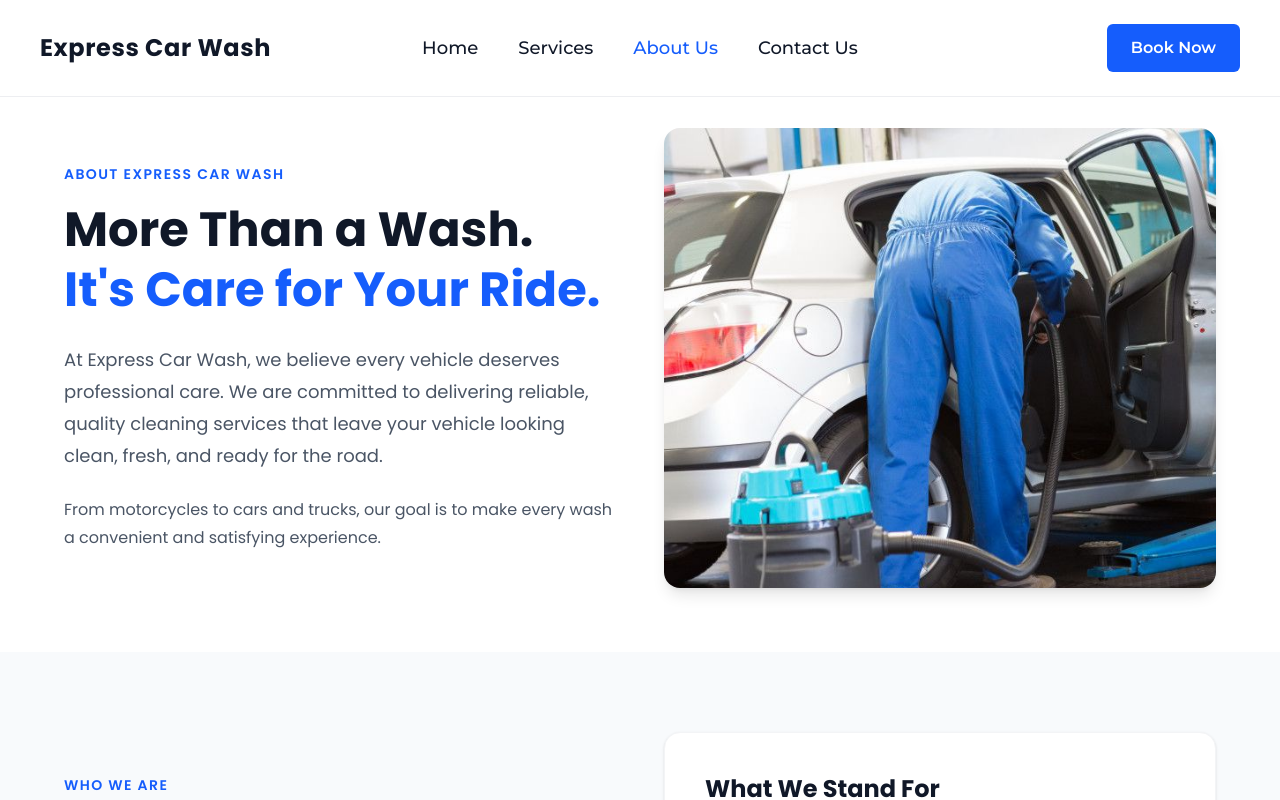
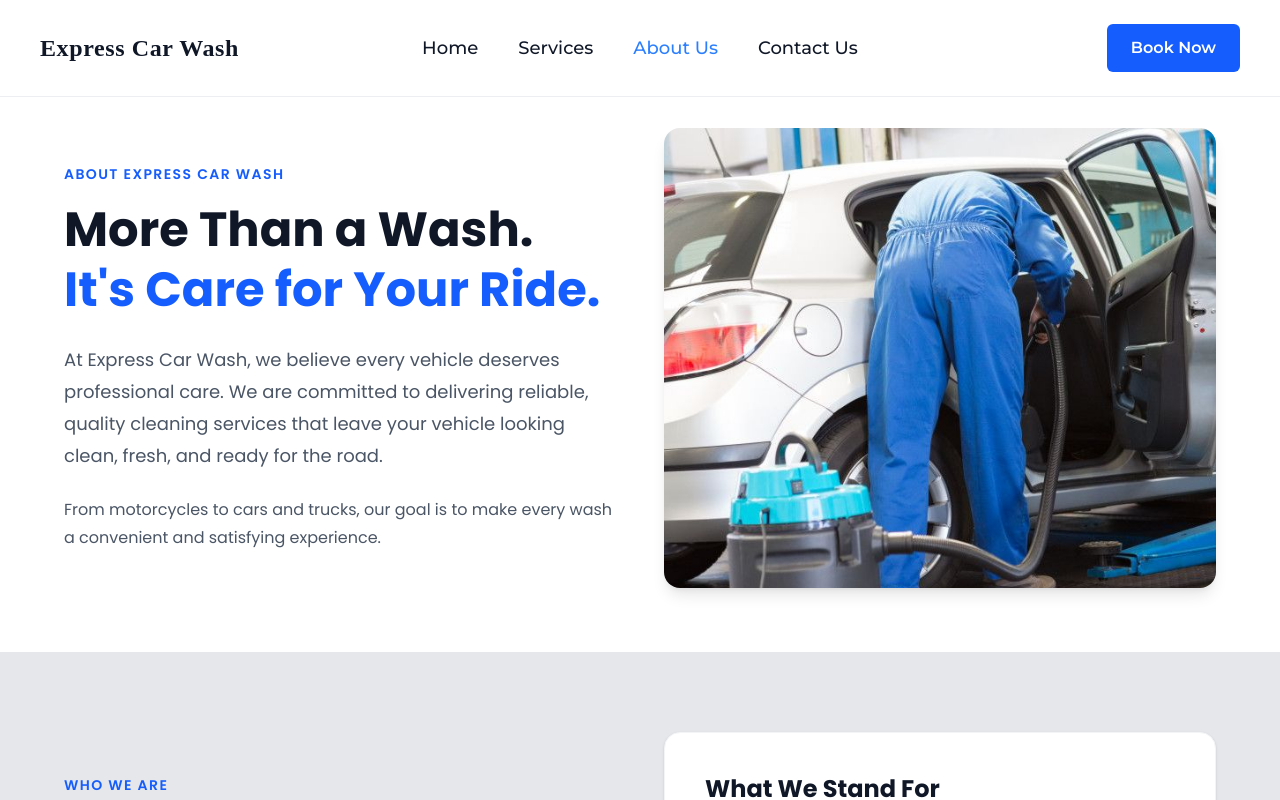
Before and after one commit to Blessed-19592/carwash-website, a React (Vite) app: page /about in a window 1280 px wide. Shown: the top 800 px of the page. Built offline with nearby package versions, Linux system fonts and the light colour scheme.

Commit message:
navabar fixed

```diff
--- a/src/components/Navbar.jsx
+++ b/src/components/Navbar.jsx
@@ -1,86 +1,99 @@
 import { Link, useLocation, NavLink } from 'react-router-dom'
+import { useEffect, useState } from 'react'
+
+const links = [
+  { to: '/', label: 'Home', end: true },
+  { to: '/services', label: 'Services' },
+  { to: '/about', label: 'About Us' },
+  { to: '/contact', label: 'Contact Us' },
+]
 
 function Navbar() {
+  const location = useLocation()
+  const [scrolled, setScrolled] = useState(false)
 
-  const location = useLocation()
+  useEffect(() => {
+    const handleScroll = () => {
+      setScrolled(window.scrollY > 50)
+    }
 
+    window.addEventListener('scroll', handleScroll)
+
+    // Check the initial scroll position
+    handleScroll()
+
+    return () => {
+      window.removeEventListener('scroll', handleScroll)
+    }
+  }, [])
+
+  // Pages that get a white navbar: Services and About Us
   const isLightPage = ['/services', '/about'].includes(location.pathname)
 
+  // When scrolled: light pages get white, all other pages (Home, Contact Us) get blue
+  const whiteNav = scrolled && isLightPage
+  const blueNav = scrolled && !isLightPage
+
+  // Dark text on light pages (and on the white bar), white text everywhere else
   const textColor = isLightPage ? 'text-gray-900' : 'text-white'
+
+  const navBg = !scrolled
+    ? 'bg-transparent py-6'
+    : isLightPage
+      ? 'bg-white/130 backdrop-blur-md shadow-lg py-4'
+      : 'bg-gray-950/95 backdrop-blur-md shadow-lg py-4'
+
+  // Active link must stay visible on the blue bar
+  const activeColor = blueNav
+    ? 'text-white underline underline-offset-8'
+    : 'text-blue-500'
+
+  const hoverColor = blueNav ? 'hover:text-blue-200' : 'hover:text-blue-500'
+
+  // Book Now button must not blend into the blue bar
+  const buttonStyle = blueNav
+    ? 'bg-white text-blue-600 hover:bg-blue-50'
+    : 'bg-blue-600 text-white hover:bg-blue-800'
+
   return (
-
-
     <nav
-  className={`absolute top-0 left-0 w-full z-50 flex items-center px-10 py-6 ${
-    isLightPage ? 'border-b border-gray-300/40' : ''
+      className={`fixed top-0 left-0 w-full z-50 flex items-center px-10 transition-all duration-300 ${navBg} ${
+        isLightPage && !scrolled ? 'border-b border-gray-300/40' : ''
       }`}
     >
       {/* Logo */}
       <Link
         to="/"
-        className={`text-2xl font-bold ${textColor} tracking-wide font-[times new roman]`}
+        className={`text-2xl font-bold ${textColor} tracking-wide font-[times_new_roman]`}
       >
         Express Car Wash
       </Link>
 
       {/* Center Navigation */}
       <div className="absolute left-1/2 -translate-x-1/2 flex items-center gap-10 text-lg font-medium font-[Montserrat]">
-
+        {links.map((link) => (
           <NavLink
-    to="/"
-    end
+            key={link.to}
+            to={link.to}
+            end={link.end}
             className={({ isActive }) =>
               `transition duration-300 ${
-        isActive ? 'text-blue-600' : `${textColor} hover:text-blue-500`
+                isActive ? activeColor : `${textColor} ${hoverColor}`
               }`
             }
           >
-    Home
+            {link.label}
           </NavLink>
-
-  <NavLink
-    to="/services"
-    className={({ isActive }) =>
-      `transition duration-300 ${
-        isActive ? 'text-blue-600' : `${textColor} hover:text-blue-500`
-      }`
-    }
-  >
-    Services
-  </NavLink>
-
-  <NavLink
-    to="/about"
-    className={({ isActive }) =>
-      `transition duration-300 ${
-        isActive ? 'text-blue-600' : `${textColor} hover:text-blue-500`
-      }`
-    }
-  >
-    About Us
-  </NavLink>
-
-  <NavLink
-    to="/contact"
-    className={({ isActive }) =>
-      `transition duration-300 ${
-        isActive ? 'text-blue-600' : `${textColor} hover:text-blue-500`
-      }`
-    }
-  >
-    Contact Us
-  </NavLink>
-
+        ))}
       </div>
 
       {/* Booking Button */}
       <Link
         to="/booking"
-        className="ml-auto bg-blue-600 text-white px-6 py-3 rounded-md font-semibold font-[Montserrat] hover:bg-blue-800 transition duration-300"
+        className={`ml-auto px-6 py-3 rounded-md font-semibold font-[Montserrat] transition duration-300 ${buttonStyle}`}
       >
         Book Now
       </Link>
-
     </nav>
   )
 }
--- a/src/pages/About.jsx
+++ b/src/pages/About.jsx
@@ -49,7 +49,7 @@ function About() {
       </section>
 
             {/* WHO WE ARE SECTION */}
-      <section className="bg-slate-50 py-20 px-6 md:px-16">
+      <section className="bg-gray-200 py-20 px-6 md:px-16">
         <div className="max-w-7xl mx-auto grid grid-cols-1 md:grid-cols-2 gap-12 items-center">
 
           {/* Section Heading */}
@@ -216,7 +216,7 @@ function About() {
 </section>
 
 {/* CUSTOMER TESTIMONIALS */}
-<section className="bg-slate-50 py-20 px-6 md:px-16">
+<section className="bg-gray-200 py-20 px-6 md:px-16">
   <div className="max-w-7xl mx-auto">
 
     {/* Heading */}
--- a/src/pages/Home.jsx
+++ b/src/pages/Home.jsx
@@ -48,7 +48,7 @@ function Home() {
       {/* SERVICES */}
       <section
         id="services"
-        className="py-20 px-6 md:px-16 bg-gray-50"
+        className="py-20 px-6 md:px-16 bg-gray-200"
       >
 
         {/* Section Heading */}
@@ -238,7 +238,7 @@ function Home() {
 </section>
 
 {/* HOW IT WORKS */}
-<section className="py-20 px-6 md:px-16 bg-gray-50">
+<section className="py-20 px-6 md:px-16 bg-gray-200">
 
   <div className="max-w-6xl mx-auto">
 
```
Also changed, not shown: src/pages/Services.jsx (+8 -8 lines). Lines whose indentation alone changed are shown as unchanged.
